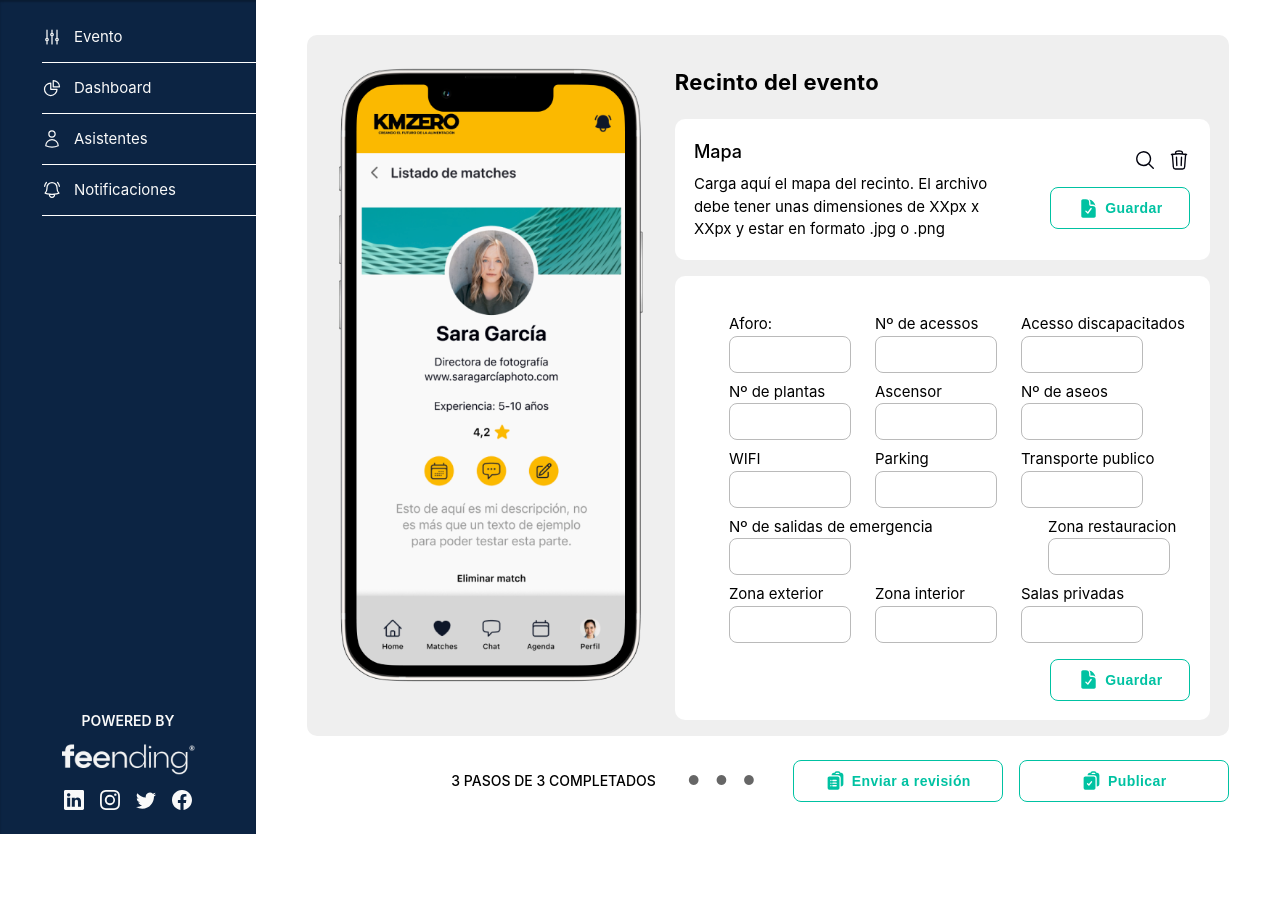
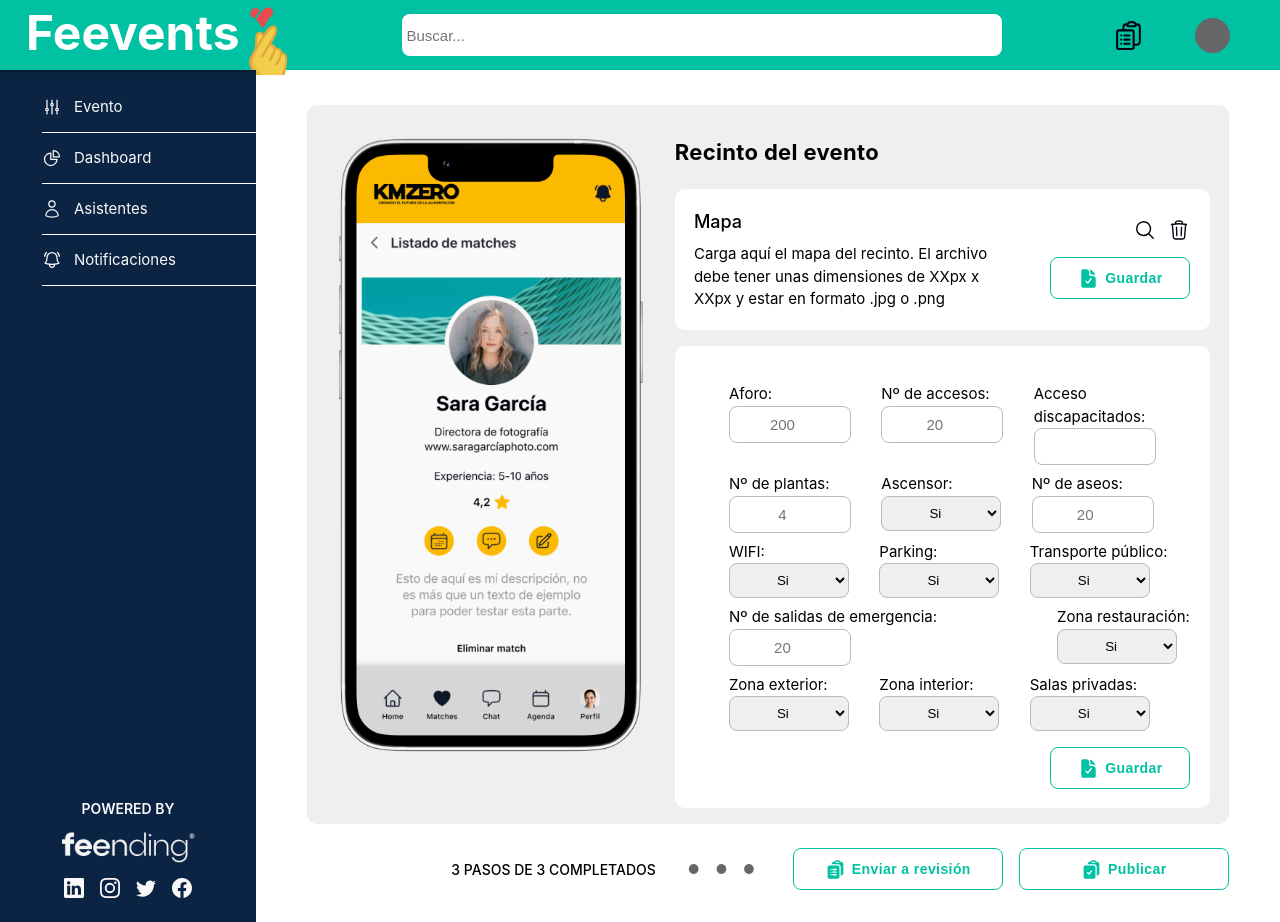
Before and after one commit to amsiceza/TBridge-Feending-Project, a React (Vite) app: page /recinto in a window 1280 px wide. Before the commit the page ends 834 px from the top, so only its background shows below. Built offline with nearby package versions, Linux system fonts and the light colour scheme; a web font is replaced by a local one.

Commit message:
Solve error with braches + add navbar

```diff
--- a/src/App.jsx
+++ b/src/App.jsx
@@ -8,11 +8,16 @@ import KatForm from './KatForm/KatForm'
 import KatTest from './components/Buttons/KatTest/KatTest'
 import RecintoEvento from './pages/RecintoEvento/RecintoEvento'
 import Register from './components/Register/Register'
+import Header from "./components/Header/Header";
 
 function App() {
   return (
+    <div>
+      <BrowserRouter>
+      <Header/>
       <div className="app-container">
-      <BrowserRouter>
+
+
           <div className="sidebar-boss-container">
             <Sidebar />
           </div>
@@ -25,6 +30,8 @@ function App() {
               <Route path="/register" element={<Register/>} />
             </Routes>
           </div>
+
+      </div>
       </BrowserRouter>
     </div>
   );
--- /dev/null
+++ b/src/components/Header/Header.jsx
@@ -0,0 +1,65 @@
+import { Link } from 'react-router-dom';
+import { HiOutlineClipboardDocumentList } from 'react-icons/hi2';
+import { BsPersonFill } from 'react-icons/bs';
+import Hands from "../../assets/hands.png"
+
+import'./Header.scss'
+import { useState } from 'react';
+
+// import logoImage from '../../assets/Hands.png'
+
+
+
+
+const Header = () => {
+
+const [text, setText]= useState("");
+const handleChange = (e) => {
+    setText(e.target.value);
+    if (e.key === "Enter"){
+        console.log(text)
+    }
+}  ;
+
+  return (
+
+   <>
+    <div className="header-container">
+      <div className="logo">
+
+         <Link to="/"> <h1 className="header-title">Feevents</h1></Link>
+         <div className='img-h'><img src={Hands} alt="Logo" /></div>
+
+      </div>
+      <div className='input-container'>
+
+        <input onKeyUp={handleChange}
+        placeholder=" Buscar..."
+         name="text"/>
+      </div>
+      <nav>
+        <ul className="navigation">
+          <li>
+            <Link to="/acerca" className='acerca'>
+            <div className="icon-container" style={{ marginTop: '6px' }}>
+            <HiOutlineClipboardDocumentList size={33} />
+            </div>
+            </Link>
+          </li>
+          <li>
+            <Link to="/contacto" className='contacto'>
+            <div className="circle-profile">
+              <BsPersonFill />
+
+                </div>
+    </Link>
+          </li>
+        </ul>
+      </nav>
+   </div>
+
+   </>
+  );
+};
+
+export default Header;
--- /dev/null
+++ b/src/components/Header/Header.scss
@@ -0,0 +1,74 @@
+@import "./src/colors.scss";
+
+.header-container {
+  width: 100%;
+  height: 70px;
+  background-color: $green;
+  display: flex;
+  justify-content: space-between;
+  align-items: center;
+  z-index: 999;
+}
+
+.header-title {
+  margin-right: 10px;
+  display: flex;
+  align-items: center;
+  margin: 0;
+  color: $ultra-white;
+}
+
+.logo {
+  display: flex;
+  align-items: center;
+  margin-left: 1rem;
+
+  .img-h {
+    margin-top: 1rem;
+  }
+}
+
+.input-container {
+  position: relative;
+  display: flex;
+  align-items: center;
+  padding-top: 10px;
+  padding-bottom: 10px;
+
+    input{
+        width: 600px;
+    }
+}
+
+.header-title {
+  margin: 0;
+  font-size: 48px;
+  color: $ultra-white;
+  margin-left: 10px;
+  margin-bottom: 15px;
+  margin-top: 10px;
+}
+
+.navigation {
+  display: flex;
+}
+
+.navigation li {
+  margin-right: 50px;
+}
+
+.acerca {
+  color: $black;
+}
+
+.circle-profile {
+  width: 35px;
+  height: 35px;
+  border-radius: 50%;
+  background-color: $gray;
+  display: flex;
+  align-items: center;
+  justify-content: center;
+  color: $gray;
+  margin-top: 5px;
+}
--- a/src/pages/RecintoEvento/RecintoEvento.jsx
+++ b/src/pages/RecintoEvento/RecintoEvento.jsx
@@ -46,14 +46,28 @@ function RecintoEvento() {
                   <div className="row">
                     <div className="inputs">
                       <label for="aforo">Aforo:</label>
-                      <input type="number" id="aforo" name="aforo" />
+                      <input
+                        type="number"
+                        id="aforo"
+                        name="aforo"
+                        min="0"
+                        step="1"
+                        placeholder="200"
+                      />
                     </div>
                     <div className="inputs">
-                      <label for="acessos">Nº de acessos</label>
-                      <input type="number" id="acessos" name="acessos" />
+                      <label for="accesos">Nº de accesos:</label>
+                      <input
+                        type="number"
+                        id="accesos"
+                        name="accesos"
+                        min="1"
+                        step="1"
+                        placeholder="20"
+                      />
                     </div>
                     <div className="inputs">
-                      <label for="discapacitados">Acesso discapacitados</label>
+                      <label for="discapacitados">Acceso discapacitados:</label>
                       <input
                         type="number"
                         id="discapacitados"
@@ -64,64 +78,100 @@ function RecintoEvento() {
 
                   <div className="row">
                     <div className="inputs">
-                      <label for="plantas">Nº de plantas</label>
-                      <input type="number" id="plantas" name="plantas" />
+                      <label for="plantas">Nº de plantas:</label>
+                      <input
+                        type="number"
+                        id="plantas"
+                        name="plantas"
+                        min="1"
+                        step="1"
+                        placeholder="4"
+                      />
                     </div>
                     <div className="inputs">
-                      <label for="ascensor">Ascensor</label>
-                      <input type="number" id="ascensor" name="ascensor" />
-                    </div>
+                      <label for="ascensor">Ascensor:</label>
+                      <select name="privadas">
+                        <option value="si">Si</option>
+                        <option value="no">No</option>
+                      </select>                    </div>
                     <div className="inputs">
-                      <label for="aseos">Nº de aseos</label>
-                      <input type="number" id="aseos" name="aseos" />
+                      <label for="aseos">Nº de aseos:</label>
+                      <input
+                        type="number"
+                        id="aseos"
+                        name="aseos"
+                        min="1"
+                        step="1"
+                        placeholder="20"
+                      />
                     </div>
                   </div>
 
                   <div className="row">
                     <div className="inputs">
-                      <label for="wifi">WIFI</label>
-                      <input type="number" id="wifi" name="wifi" />
-                    </div>
+                      <label for="wifi">WIFI:</label>
+                      <select name="wifi">
+                        <option value="si">Si</option>
+                        <option value="no">No</option>
+                      </select>                    </div>
                     <div className="inputs">
-                      <label for="parking">Parking</label>
-                      <input type="number" id="parking" name="parking" />
-                    </div>
+                      <label for="parking">Parking:</label>
+                      <select name="parking">
+                        <option value="si">Si</option>
+                        <option value="no">No</option>
+                      </select>                    </div>
                     <div className="inputs">
-                      <label for="transporte">Transporte publico</label>
-                      <input type="number" id="transporte" name="transporte" />
+                      <label for="transporte">Transporte público:</label>
+                      <select name="transporte">
+                        <option value="si">Si</option>
+                        <option value="no">No</option>
+                      </select>
                       </div>
                   </div>
 
                   <div className="row two">
                     <div className="inputs">
                       <label for="emergencia">
-                        Nº de salidas de emergencia
+                        Nº de salidas de emergencia:
                       </label>
-                      <input type="number" id="emergencia" name="emergencia" />
+                      <input
+                        type="number"
+                        id="emergencia"
+                        name="emergencia"
+                        min="1"
+                        step="1"
+                        placeholder="20"
+                      />
                     </div>
 
                     <div className="inputs">
-                      <label for="restauracion">Zona restauracion</label>
-                      <input
-                        type="number"
-                        id="restauracion"
-                        name="restauracion"
-                      />
+                      <label for="restauracion">Zona restauración:</label>
+                      <select name="restauracion">
+                        <option value="si">Si</option>
+                        <option value="no">No</option>
+                      </select>
                     </div>
                   </div>
 
                   <div className="row">
                     <div className="inputs">
-                      <label for="exterior">Zona exterior</label>
-                      <input type="number" id="exterior" name="exterior" />
-                    </div>
+                      <label for="exterior">Zona exterior:</label>
+                      <select name="exterior">
+                        <option value="si">Si</option>
+                        <option value="no">No</option>
+                      </select>                    </div>
                     <div className="inputs">
-                      <label for="interior">Zona interior</label>
-                      <input type="number" id="interior" name="interior" />
-                    </div>
+                      <label for="interior">Zona interior:</label>
+                      <select name="interior">
+                        <option value="si">Si</option>
+                        <option value="no">No</option>
+                      </select>                    </div>
                     <div className="inputs">
-                      <label for="privadas">Salas privadas</label>
-                      <input type="number" id="privadas" name="privadas" />
+                      <label for="privadas">Salas privadas:</label>
+                      <select name="privadas">
+                        <option value="si">Si</option>
+                        <option value="no">No</option>
+                      </select>
                     </div>
                   </div>
                 </form>
@@ -129,10 +179,7 @@ function RecintoEvento() {
                   <BtnSave />
                 </div>
               </div>
-
-
             </div>
-
           </div>
         </div>
       </div>
--- a/src/pages/RecintoEvento/RecintoEvento.scss
+++ b/src/pages/RecintoEvento/RecintoEvento.scss
@@ -82,11 +82,11 @@
             margin-left: 35px;
             margin-top: 18px;
             .two{
-               gap: 7.2rem !important;
+               gap: 7.5rem !important;
             }
            .row{
             display: flex;
-            gap: 1.5rem;
+            gap: 1.9rem;
             .inputs{
                 display: flex;
                 flex-direction: column;
@@ -98,6 +98,14 @@
                     width: 120px;
                     height: 35px;
                     border: 0.857506px solid $gray-white;
+                    text-align: center;
+                }
+                select{
+                    width: 120px;
+                    height: 35px;
+                    border: 0.857506px solid $gray-white;
+                    text-align: center;
+                    border-radius: 8px;
                 }
             }
            }
```
Also changed, not shown: src/assets/hands.png (added). Lines whose indentation alone changed are shown as unchanged.
